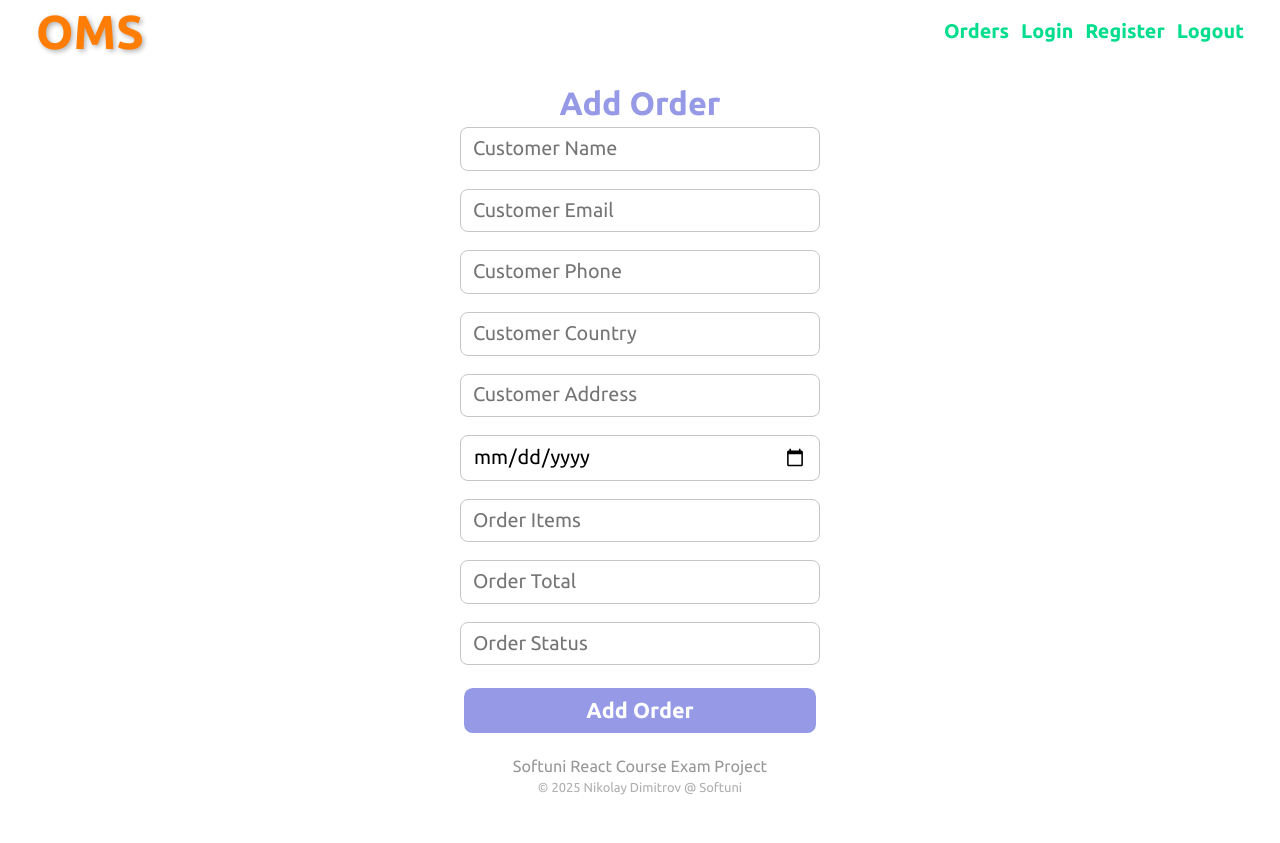
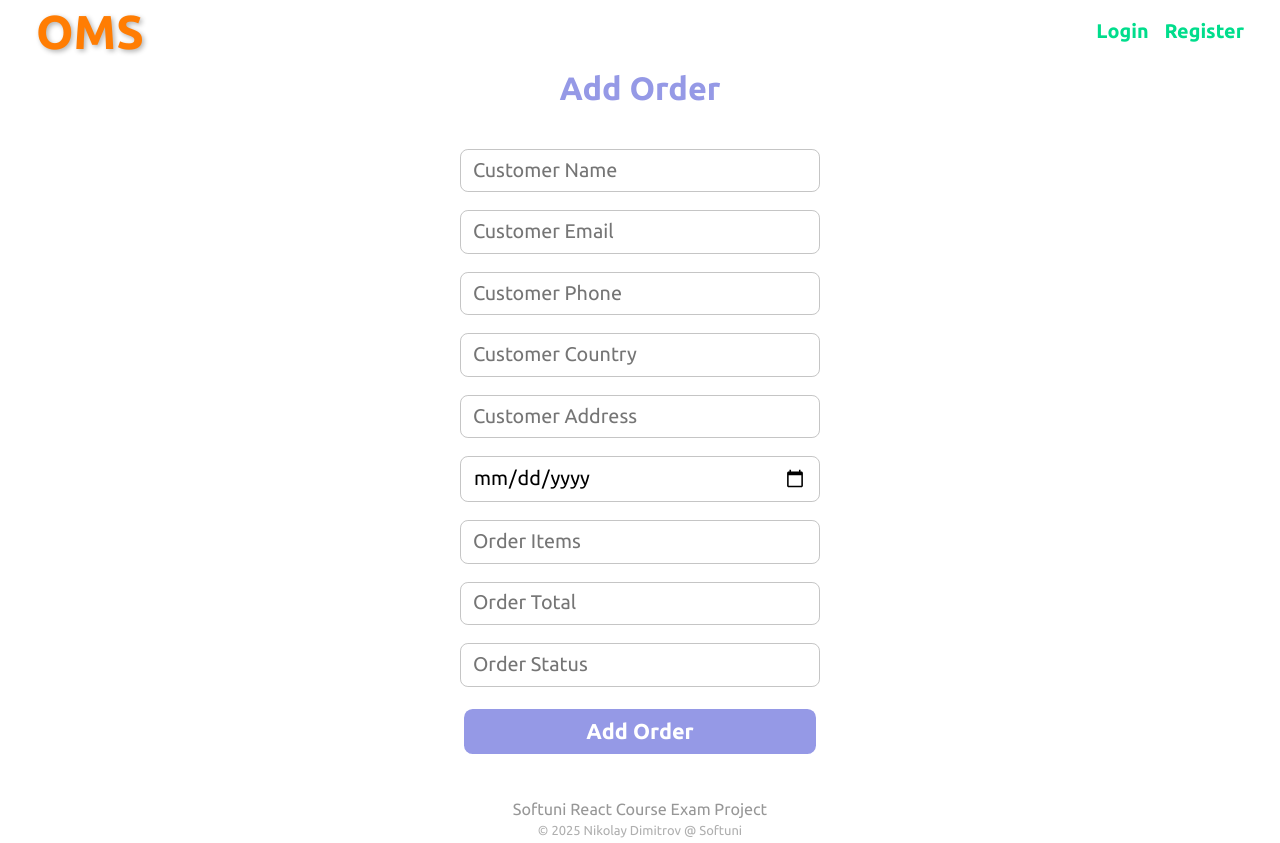
Before and after one commit to nikolay-st-d/react-exam, a React (Vite) app in the folder oms/: page /orders/create in a window 1280 px wide. Before the commit the page ends 800 px from the top, so only its background shows below. Built offline with nearby package versions, Linux system fonts and the light colour scheme.

Commit message:
Added conditional rendering of the menu and adjusted css

```diff
--- a/oms/src/App.jsx
+++ b/oms/src/App.jsx
@@ -14,7 +14,6 @@ import OrderEdit from './components/order-edit/OrderEdit';
 import './styles.css';
 import { useState } from 'react';
 import { userContext } from './contexts/userContext';
-import User from './components/user/User';
 
 function App() {
     const [user, setUser] = useState({});
--- a/oms/src/components/header/Header.jsx
+++ b/oms/src/components/header/Header.jsx
@@ -4,7 +4,7 @@ import { userContext } from '../../contexts/userContext';
 import User from '../user/User';
 
 export default function Header() {
-    const { email } = useContext(userContext);
+    const { accessToken } = useContext(userContext);
 
     return (
         <header>
@@ -15,10 +15,25 @@ export default function Header() {
                 <User />
                 <nav>
                     <ul>
-                        <li><Link to='/orders'>Orders</Link></li>
-                        <li><Link to='/login'>Login</Link></li>
-                        <li><Link to='/register'>Register</Link></li>
-                        <li><Link to='/logout'>Logout</Link></li>
+                        {accessToken ? (
+                            <div>
+                                <li>
+                                    <Link to='/orders'>Orders</Link>
+                                </li>
+                                <li>
+                                    <Link to='/logout'>Logout</Link>
+                                </li>
+                            </div>
+                        ) : (
+                            <div>
+                                <li>
+                                    <Link to='/login'>Login</Link>
+                                </li>
+                                <li>
+                                    <Link to='/register'>Register</Link>
+                                </li>
+                            </div>
+                        )}
                     </ul>
                 </nav>
             </div>
--- a/oms/src/contexts/userContext.js
+++ b/oms/src/contexts/userContext.js
@@ -5,5 +5,6 @@ export const userContext = createContext({
     email: '',
     username: '',
     accessToken: '',
-    userLoginHandler: () => null
+    userLoginHandler: () => null,
+    userLogoutHandler: () => null,
 })
--- a/oms/src/styles.css
+++ b/oms/src/styles.css
@@ -90,10 +90,10 @@ nav {
     font-size: 1.1em;
 }
 
-nav ul {
+nav ul, nav ul div {
     display: flex;
     flex-direction: row;
-    gap: 0.6em;
+    gap: 0.8em;
     list-style-type: none;
 }
 
@@ -191,7 +191,7 @@ form {
     display: flex;
     flex-direction: column;
     gap: 1em;
-    margin: 0 auto;
+    margin: 2em auto;
 }
 
 input {
```
Also changed, not shown: oms/src/components/logout/Logout.jsx (line endings or trailing spaces), 1 other file (tests, documents, lock files or other folders).
